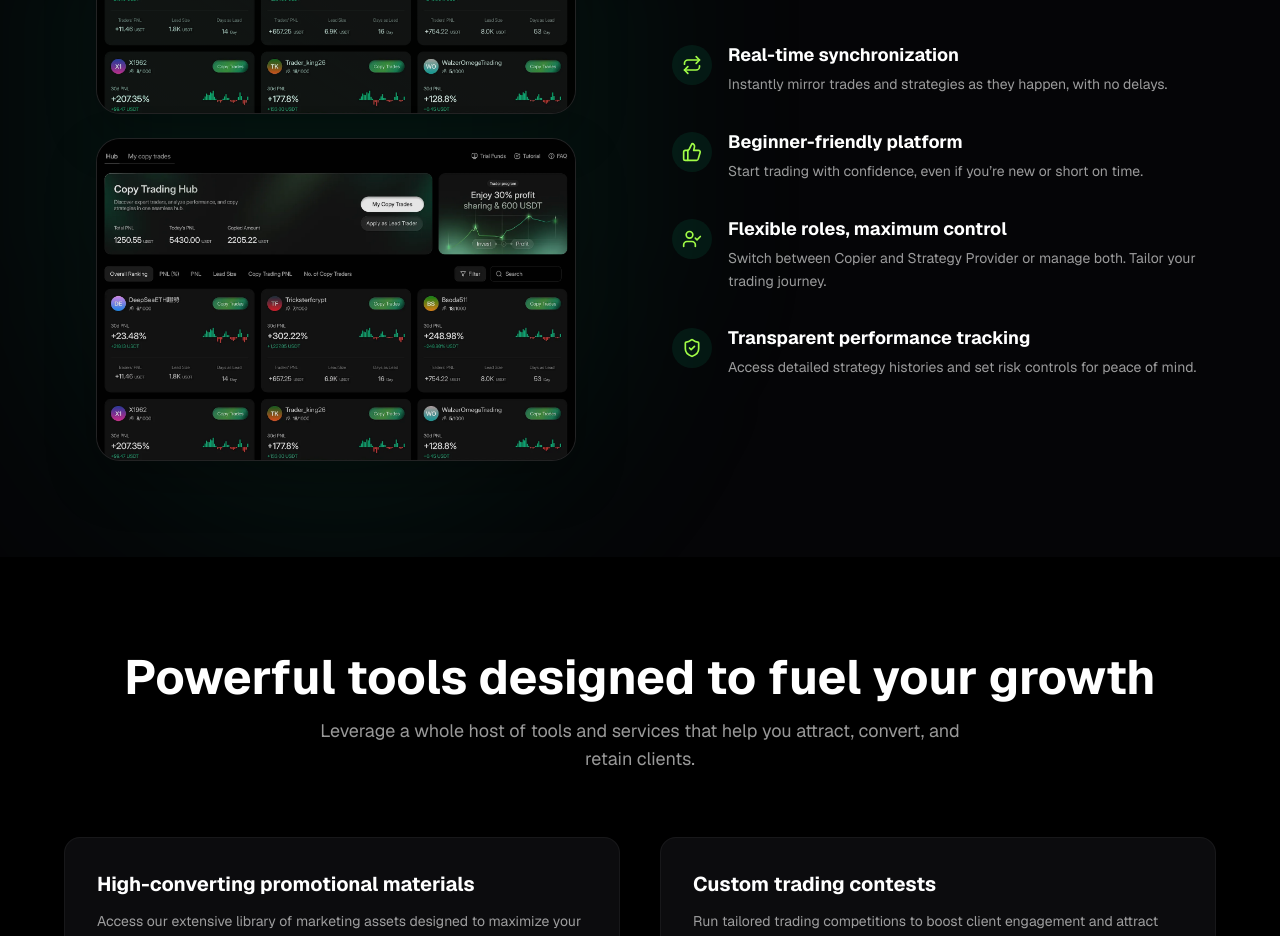
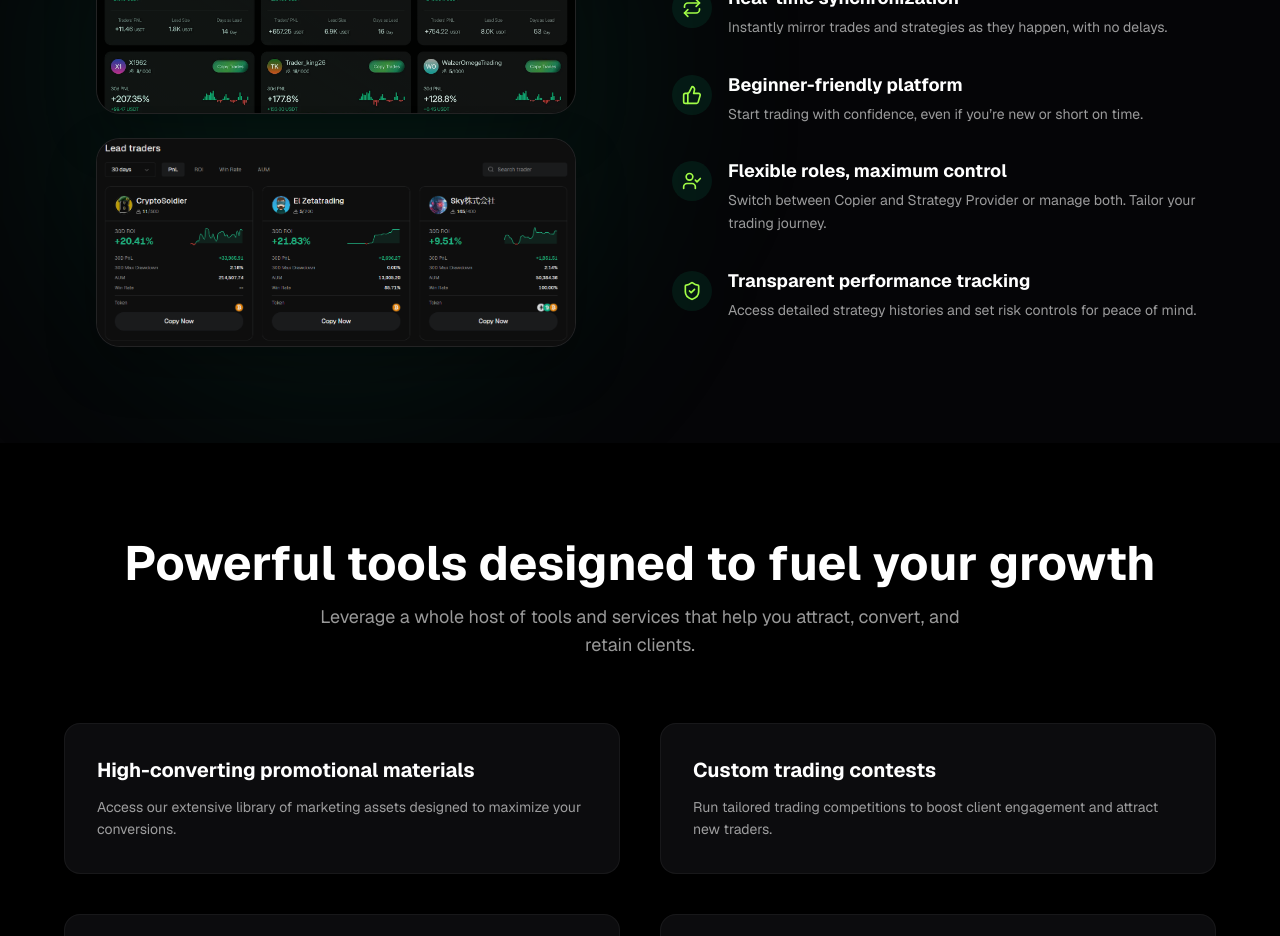
Before and after one commit to MuskanSing-rajput/brokerLanding, a Next.js app: page /partners in a window 1280 px wide. Shown: the part 2980-3916 px from the top of the page. Built offline with nearby package versions, Linux system fonts and the light colour scheme.

Commit message:
Update second image in partners page to copytrading2.webp

```diff
--- a/app/partners/page.tsx
+++ b/app/partners/page.tsx
@@ -310,10 +310,10 @@ export default function PartnersPage() {
                 <div className="absolute inset-0 bg-gradient-to-tr from-[#10B981]/20 to-transparent pointer-events-none mix-blend-overlay"></div>
               </div>
 
-              {/* Second Image (copytrading.png) */}
+              {/* Second Image (copytrading2.webp) */}
               <div className="relative w-full max-w-[480px] rounded-3xl overflow-hidden border border-white/10 shadow-[0_20px_50px_rgba(0,0,0,0.3)] z-10 bg-[#0a0a0c]">
                 <Image
-                  src="/copytrading.png"
+                  src="/copytrading2.webp"
                   alt="Copy Trading Features"
                   width={800}
                   height={600}
```
